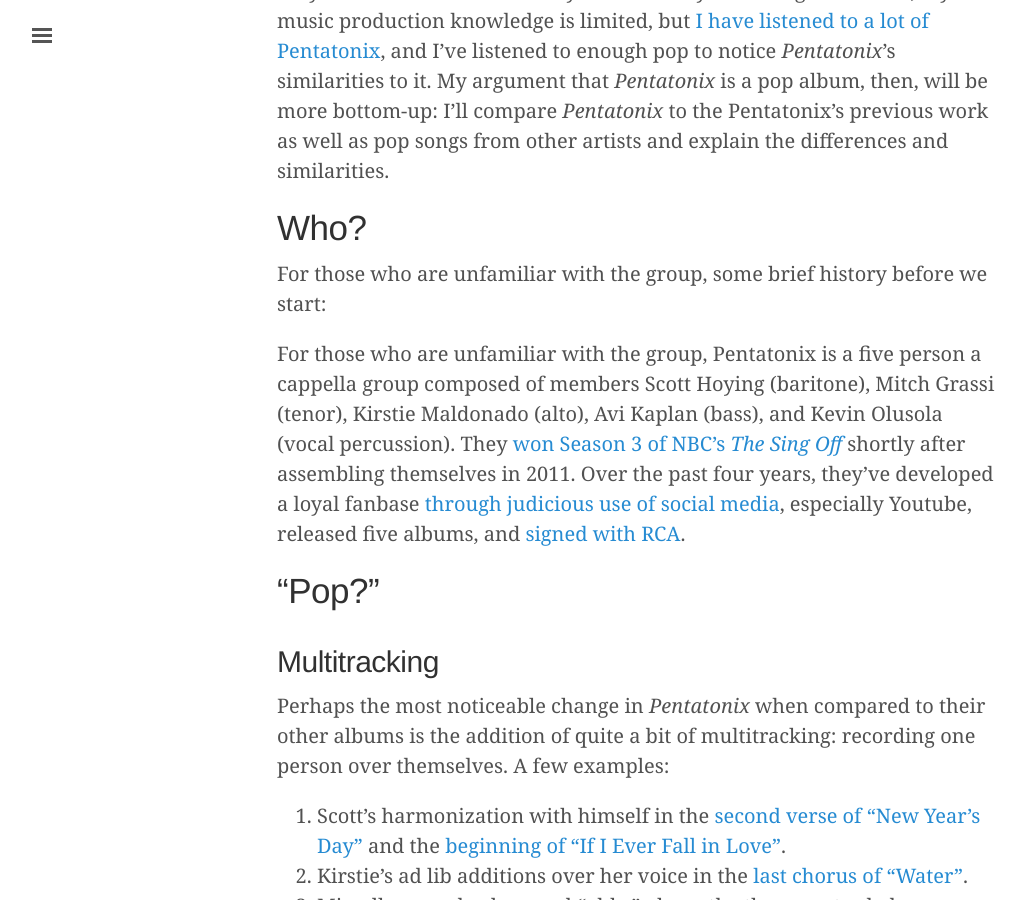
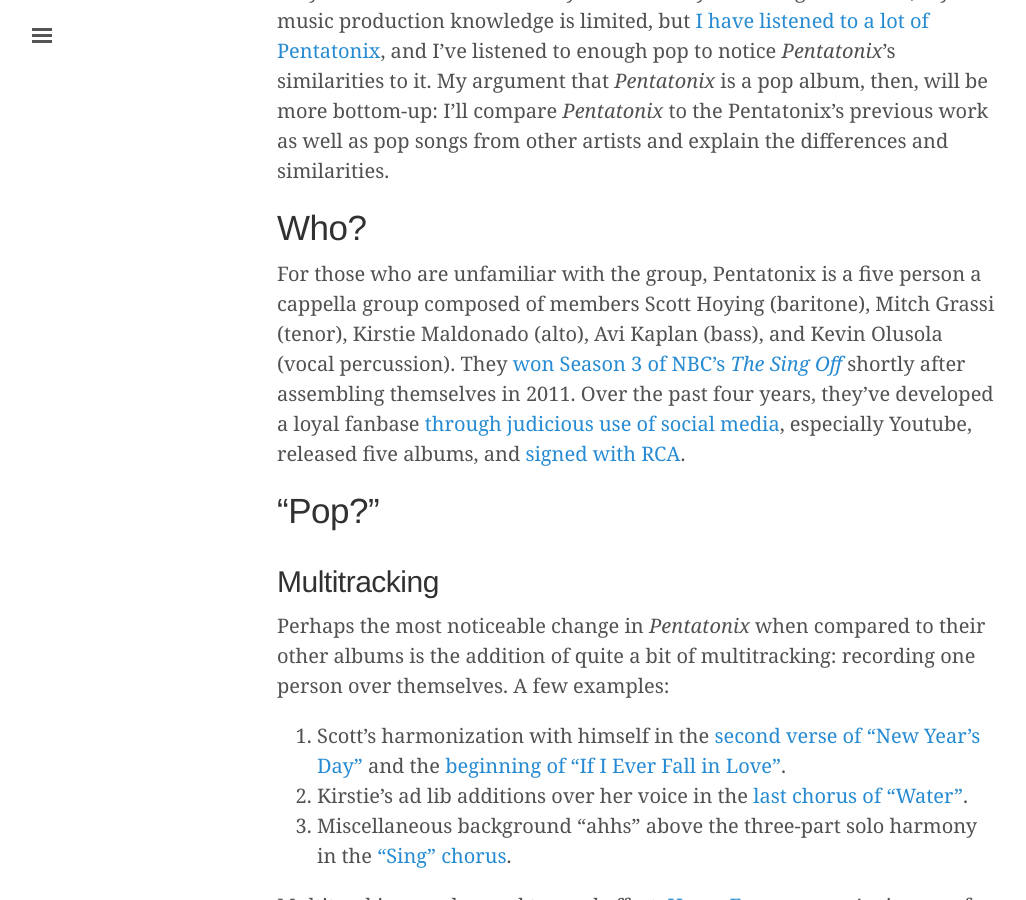
Before and after one commit to karepker/karepker.github.io, a Jekyll site: the page built from _posts/2015-10-30-pentatonix.md, in a window 1280 px wide and 900 px high, scrolled down 1193 px. Shown: the whole window, without its empty margins (3-1029 px from the left). Built offline with Jekyll 4.4.1, drawn with Linux system fonts in a browser that asks for light colours; Markdown is read by kramdown in place of the engine named in the settings.

Commit message:
Removed redundant paragraph.

```diff
--- a/_posts/2015-10-30-pentatonix.md
+++ b/_posts/2015-10-30-pentatonix.md
@@ -35,8 +35,6 @@
 differences and similarities.
 
 ## Who?
-
-For those who are unfamiliar with the group, some brief history before we start:
 
 For those who are unfamiliar with the group, Pentatonix is a five person a
 cappella group composed of members Scott Hoying (baritone), Mitch Grassi
```
